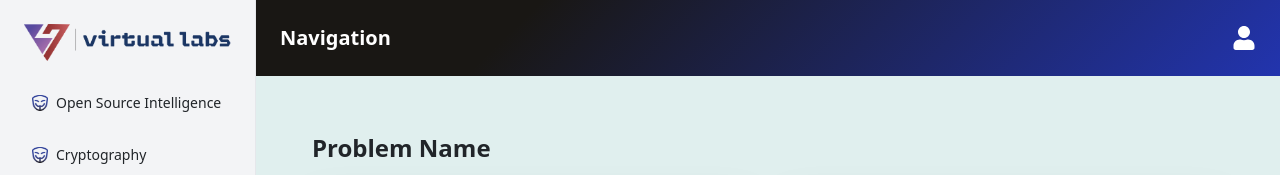
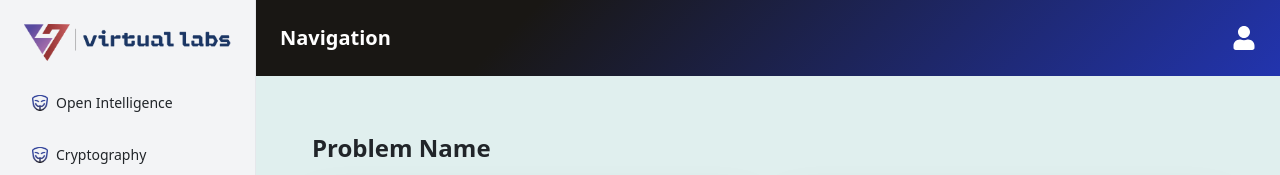
Before and after one commit to gunjan192002/VLclient, a React (Vite) app: page /Problem in a window 1280 px wide. Shown: the top 175 px of the page. Built offline with nearby package versions, Linux system fonts and the light colour scheme.

Commit message:
Mades some changes

```diff
--- a/src/Problem.jsx
+++ b/src/Problem.jsx
@@ -7,7 +7,7 @@ import logo from "./assets/bullet.png";
 const ProblemPage = () => {
   // Sample topics
   const topicsWithLogos = [
-    { name: "Open Source Intelligence", logo: logo },
+    { name: "Open  Intelligence", logo: logo },
     { name: "Cryptography", logo: logo },
     { name: "Digital Forensics", logo: logo },
     { name: "Network Packet Analysis", logo: logo },
```
